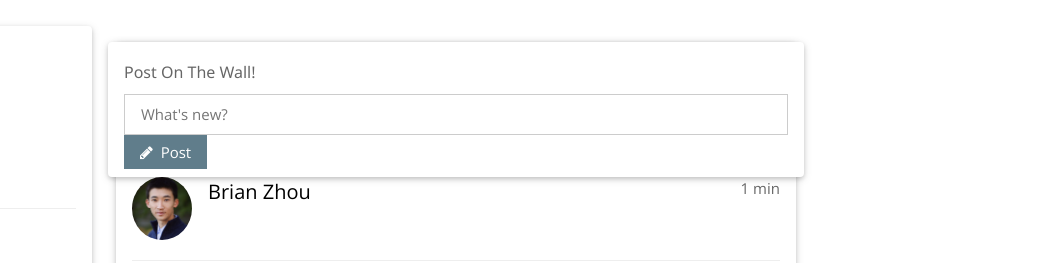
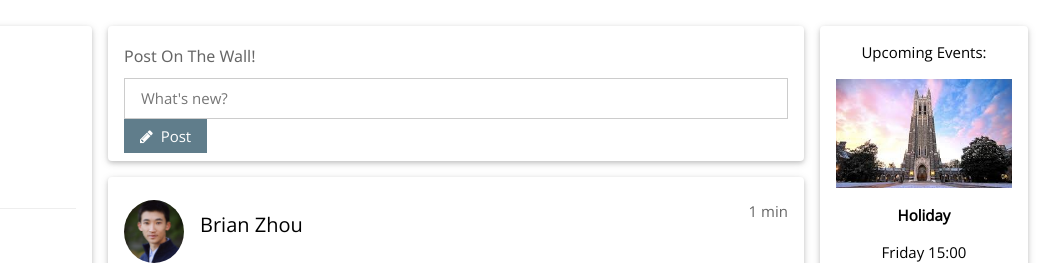
Before and after one commit to brianlizhou/brianlizhou.github.io, a plain HTML site: page index.html in a window 1280 px wide. Shown: the part 54-317 px from the top of the page, 236-1280 px from the left. Drawn offline with nearby package versions, Linux system fonts and the light colour scheme.

Commit message:
hopefully fixed bug

```diff
--- a/index.html
+++ b/index.html
@@ -52,7 +52,7 @@ html,body,h1,h2,h3,h4,h5 {font-family: "Open Sans", sans-serif}
       <!-- Profile -->
       <div class="w3-card-2 w3-round w3-white">
         <div class="w3-container">
-         <h4 class="w3-center"><img src="http://www.w3schools.com/w3images/avatar3.png" class="w3-circle" style="height:25px;width:25px" alt="Avatar"> My Profile</h4>
+        <h4 class="w3-center"> <img src="http://www.w3schools.com/w3images/avatar3.png" class="w3-circle" style="height:25px;width:25px" alt="Avatar"> My Profile</h4>
 
          <p class="w3-center"><img src="images/ProfilePicture.jpg" class="w3-circle" style="height:106px;width:106px" alt="MainProfilePic"></p>
          <hr>
@@ -143,7 +143,7 @@ html,body,h1,h2,h3,h4,h5 {font-family: "Open Sans", sans-serif}
           <div class="w3-card-2 w3-round w3-white">
             <div class="w3-container w3-padding">
               <h6 class="w3-opacity">Post On The Wall!</h6>
-              <input contenteditable="true" class="w3-border w3-padding" placeholder="What's new?" style="width:100%"></input> <div>
+              <input contenteditable="true" class="w3-border w3-padding" placeholder="What's new?" style="width:100%"></input>
               <button type="button" class="w3-btn w3-theme"><i class="fa fa-pencil"></i>  Post</button>
             </div>
           </div>
```
